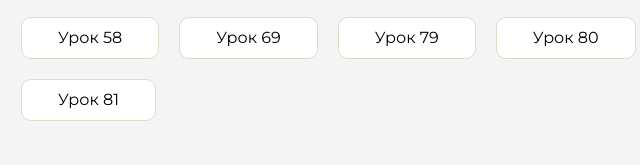
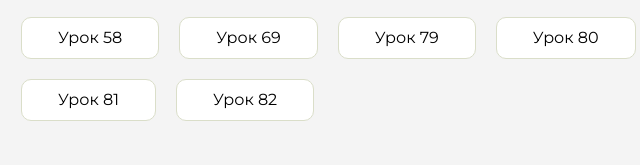
Before and after one commit to omoterigendo/homework, a plain HTML site: page index.html in a window 1280 px wide. Shown: the part 345-510 px from the top of the page, 435-1075 px from the left. Drawn offline with Linux system fonts and the light colour scheme.

Commit message:
Update index.html

```diff
--- a/index.html
+++ b/index.html
@@ -141,8 +141,13 @@
                     <li class="content__list-item">
                         <a href="homework_lesson80/index.html">Урок 80</a>
                     </li>
+
                     <li class="content__list-item">
                         <a href="homework_lesson81/index.html">Урок 81</a>
+                    </li>
+
+                    <li class="content__list-item">
+                        <a href="homework_lesson82/index.html">Урок 82</a>
                     </li>
 
                 </ul>
```
